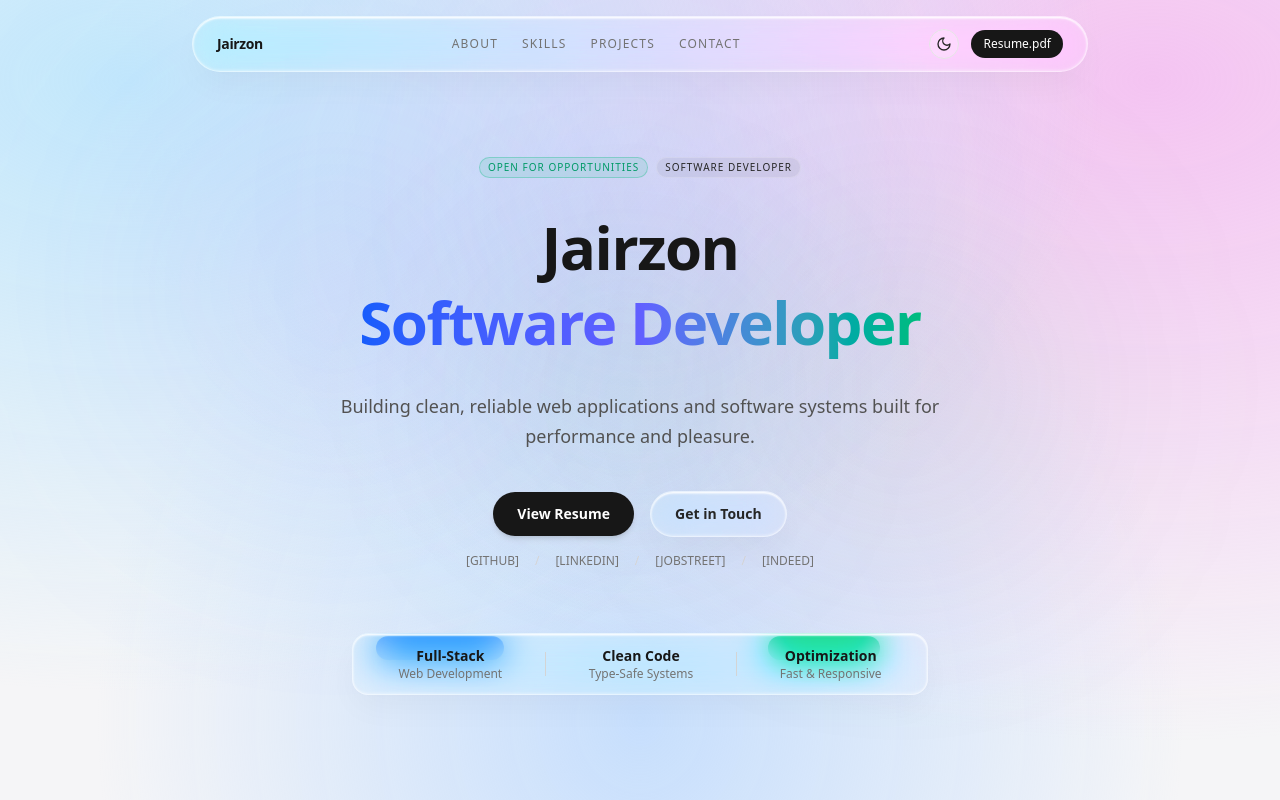
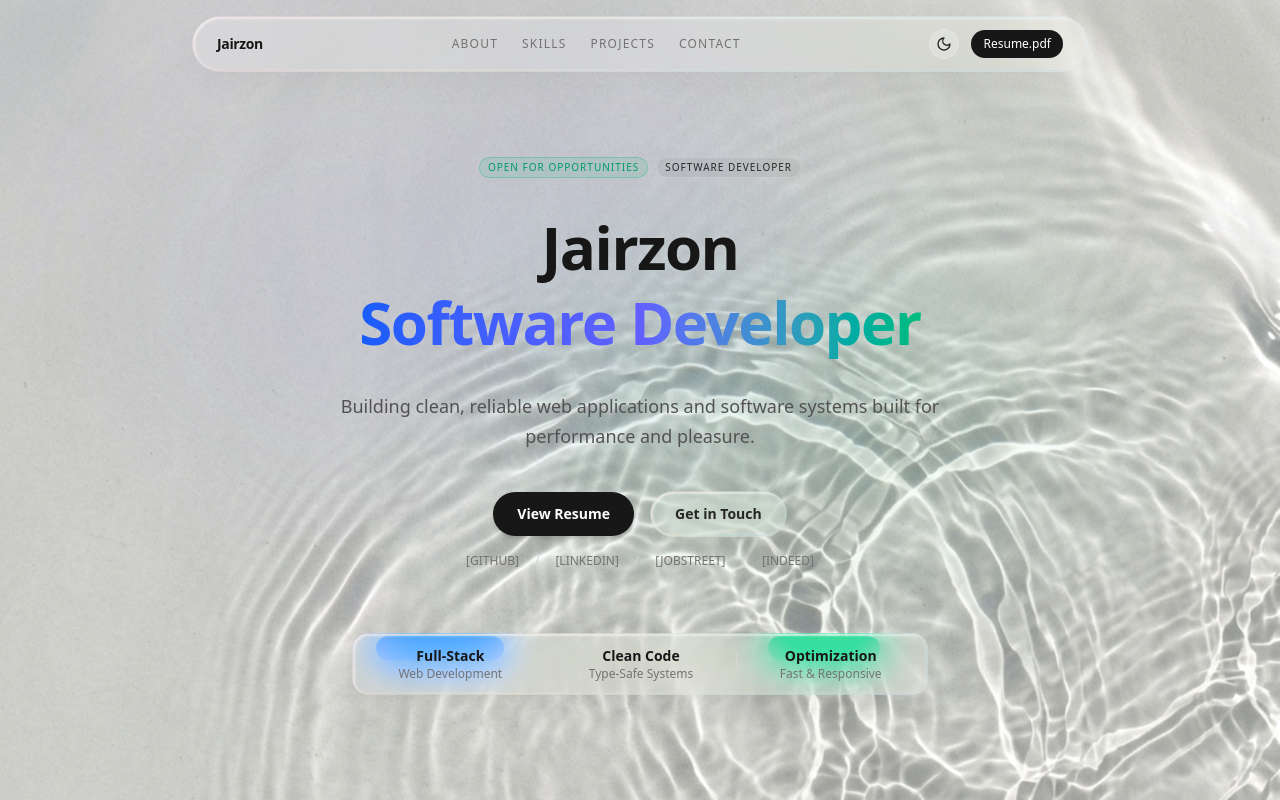
Before and after one commit to sora960/portfolio-ultimate, a Next.js app: page / in a window 1280 px wide. Shown: the top 800 px of the page. Built offline with nearby package versions, Linux system fonts and the light colour scheme.

Commit message:
implement ultra-realistic liquid glass rendering with fixed caustics wallpapers, chromatic aberration border gradients, and hover reflection sweeps

```diff
--- a/src/app/globals.css
+++ b/src/app/globals.css
@@ -9,18 +9,17 @@
 
 @layer base {
   :root {
-    --bg-mesh-light: radial-gradient(at 10% 10%, rgba(186, 230, 253, 0.85) 0px, transparent 60%),
-                     radial-gradient(at 90% 10%, rgba(244, 180, 240, 0.75) 0px, transparent 65%),
-                     radial-gradient(at 50% 90%, rgba(191, 219, 254, 0.85) 0px, transparent 60%);
-    --bg-mesh-dark:  radial-gradient(at 10% 10%, rgba(30, 27, 75, 0.65) 0px, transparent 55%),
-                     radial-gradient(at 90% 10%, rgba(88, 28, 135, 0.45) 0px, transparent 60%),
-                     radial-gradient(at 50% 90%, rgba(15, 23, 42, 0.85) 0px, transparent 55%);
+    --bg-mesh-light: url('/caustics-light.jpg');
+    --bg-mesh-dark:  url('/caustics-dark.jpg');
   }
 
   body {
     background-color: #F5F5F7;
     background-image: var(--bg-mesh-light);
     background-attachment: fixed;
+    background-size: cover;
+    background-position: center;
+    background-repeat: no-repeat;
     color: #1D1D1F;
     min-height: 100vh;
     transition: background-color 0.3s ease, color 0.3s ease;
@@ -29,33 +28,88 @@
   .dark body {
     background-color: #000000;
     background-image: var(--bg-mesh-dark);
+    background-attachment: fixed;
+    background-size: cover;
+    background-position: center;
+    background-repeat: no-repeat;
     color: #F5F5F7;
   }
 }
 
 /* Glassmorphism Primitives */
 .glass-card {
-  background-color: rgba(255, 255, 255, 0.14);
-  backdrop-filter: blur(18px) saturate(210%);
-  -webkit-backdrop-filter: blur(18px) saturate(210%);
-  border: 1.5px solid rgba(255, 255, 255, 0.55);
+  position: relative;
+  background-color: rgba(255, 255, 255, 0.22);
+  backdrop-filter: blur(20px) saturate(220%);
+  -webkit-backdrop-filter: blur(20px) saturate(220%);
+  border: 1px solid transparent; /* Drawn by mask border pseudo-element */
   box-shadow:
     0 15px 35px -5px rgba(0, 0, 0, 0.04),
     0 5px 15px -5px rgba(0, 0, 0, 0.02),
-    inset 0 1.5px 2px 0 rgba(255, 255, 255, 0.95),
-    inset 0 -1.5px 2px 0 rgba(255, 255, 255, 0.25);
+    inset 1px 1px 3px 0 rgba(255, 255, 255, 0.98),  /* Specular top-left glare */
+    inset -1px -1px 3px 0 rgba(255, 255, 255, 0.15); /* Specular bottom-right bounce */
   transition: all 0.4s cubic-bezier(0.16, 1, 0.3, 1);
+  overflow: hidden;
+}
+
+/* Chromatic Aberration Rainbow Border Rim */
+.glass-card::before {
+  content: "";
+  position: absolute;
+  inset: 0;
+  padding: 1px;
+  border-radius: inherit;
+  background: linear-gradient(
+    135deg,
+    rgba(255, 99, 132, 0.15),
+    rgba(255, 205, 86, 0.12),
+    rgba(75, 192, 192, 0.15),
+    rgba(54, 162, 235, 0.15)
+  );
+  -webkit-mask: linear-gradient(#fff 0 0) content-box, linear-gradient(#fff 0 0);
+  -webkit-mask-composite: xor;
+  mask-composite: exclude;
+  pointer-events: none;
+  z-index: 2;
+  transition: opacity 0.4s ease;
+}
+
+/* Hover Reflection Gloss Sweep */
+.glass-card::after {
+  content: "";
+  position: absolute;
+  top: 0;
+  left: -150%;
+  width: 60%;
+  height: 100%;
+  background: linear-gradient(
+    90deg,
+    transparent,
+    rgba(255, 255, 255, 0.25),
+    transparent
+  );
+  transform: skewX(-25deg);
+  pointer-events: none;
+  z-index: 3;
 }
 
 .dark .glass-card {
-  background-color: rgba(15, 15, 15, 0.30);
-  backdrop-filter: blur(18px) saturate(210%);
-  -webkit-backdrop-filter: blur(18px) saturate(210%);
-  border: 1.5px solid rgba(255, 255, 255, 0.12);
+  background-color: rgba(10, 10, 10, 0.35);
+  border: 1px solid transparent;
   box-shadow:
     0 25px 50px -12px rgba(0, 0, 0, 0.55),
-    inset 0 1.5px 1px 0 rgba(255, 255, 255, 0.2),
-    inset 0 -1.5px 1px 0 rgba(255, 255, 255, 0.05);
+    inset 1px 1px 2px 0 rgba(255, 255, 255, 0.25),  /* Specular top-left glare */
+    inset -1px -1px 2px 0 rgba(255, 255, 255, 0.05); /* Specular bottom-right bounce */
+}
+
+.dark .glass-card::before {
+  background: linear-gradient(
+    135deg,
+    rgba(255, 99, 132, 0.25),
+    rgba(255, 205, 86, 0.20),
+    rgba(75, 192, 192, 0.25),
+    rgba(54, 162, 235, 0.25)
+  );
 }
 
 /* Premium Card hover effects */
@@ -65,19 +119,22 @@
 
 .glass-card-hover:hover {
   transform: translateY(-6px);
-  background-color: rgba(255, 255, 255, 0.32);
-  border-color: rgba(255, 255, 255, 0.7);
+  background-color: rgba(255, 255, 255, 0.38);
   box-shadow:
     0 30px 60px -15px rgba(0, 0, 0, 0.06),
-    inset 0 1.5px 2px 0 rgba(255, 255, 255, 0.98);
+    inset 1.5px 1.5px 3px 0 rgba(255, 255, 255, 0.98);
+}
+
+.glass-card-hover:hover::after {
+  left: 150%;
+  transition: all 0.85s cubic-bezier(0.16, 1, 0.3, 1);
 }
 
 .dark .glass-card-hover:hover {
-  background-color: rgba(25, 25, 25, 0.55);
-  border-color: rgba(255, 255, 255, 0.2);
+  background-color: rgba(20, 20, 20, 0.55);
   box-shadow:
     0 35px 70px -15px rgba(0, 0, 0, 0.65),
-    inset 0 1.5px 1px 0 rgba(255, 255, 255, 0.3);
+    inset 1px 1px 2px 0 rgba(255, 255, 255, 0.35);
 }
 
 /* SVG Gooey Filter Container */
```
Also changed, not shown: public/caustics-dark.jpg (added), public/caustics-light.jpg (added).
